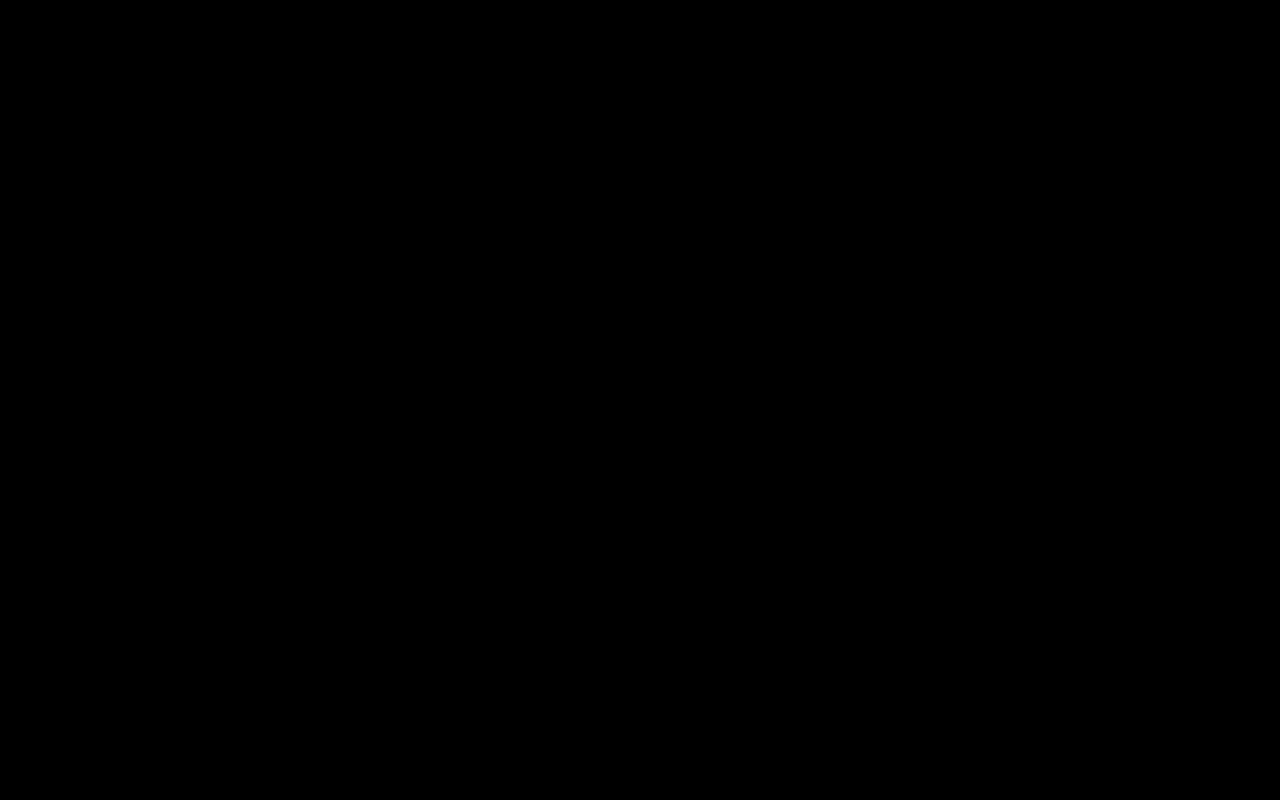
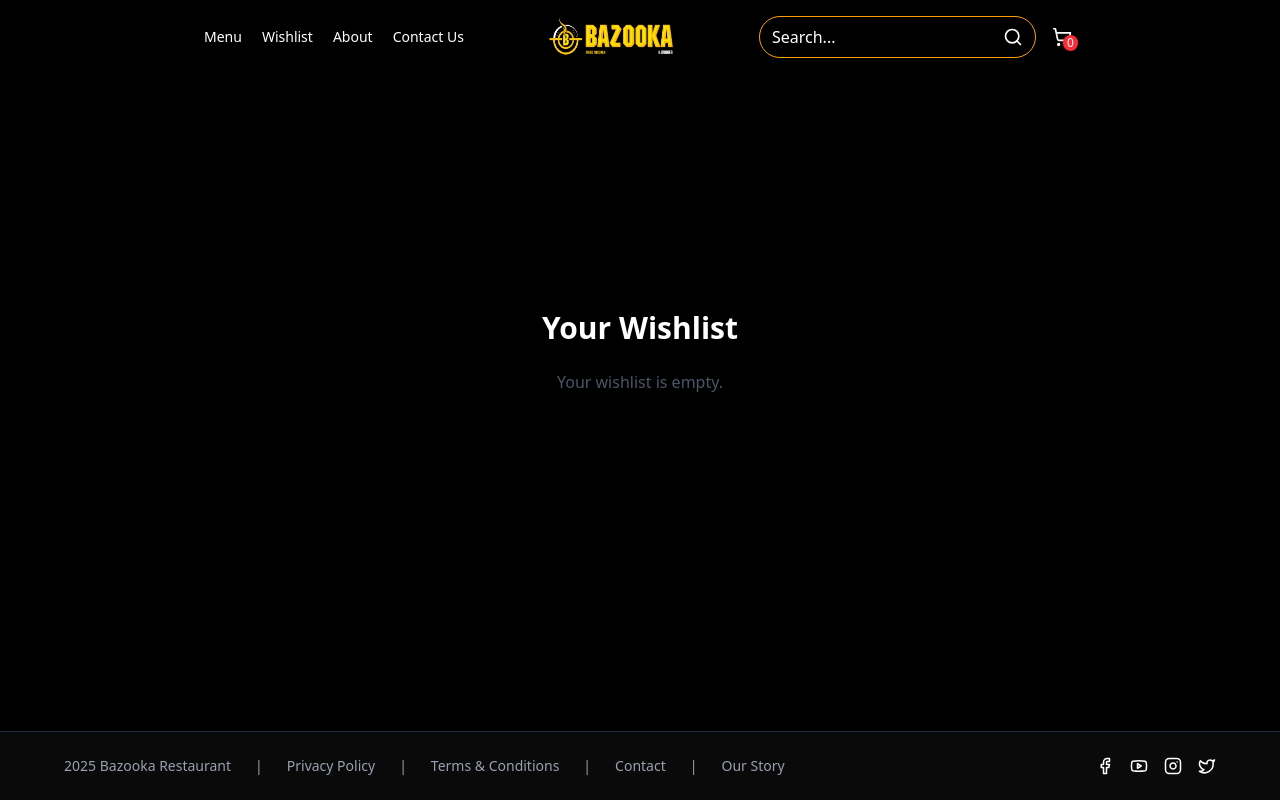
Before and after one commit to dizzyF2/restaurant-bazooka, a React (Vite) app: page /menu/wishlist in a window 1280 px wide. Before the commit this address had no page. Built offline with nearby package versions, Linux system fonts and the light colour scheme.

Commit message:
feat: add wishlist feature

```diff
--- a/src/components/ProductCard.jsx
+++ b/src/components/ProductCard.jsx
@@ -1,7 +1,13 @@
 import { Heart, Plus } from "lucide-react"
+import { useWishlist } from "../context/WishlistContext";
 
 
-function ProductCard({image, title, description, price, category}) {
+function ProductCard({ recipe }) {
+
+    const { image, name: title, cuisine: category, id } = recipe;
+    const description = recipe.instructions.slice(0, 100) + "..."
+    const price = (recipe.caloriesPerServing / 10).toFixed(2)
+    const { toggleWishlist, isWishlisted } = useWishlist();
 
     return (
         <div className="group relative w-full max-w-[300px] flex flex-col items-start justify-between overflow-hidden rounded-lg bg-white transition-all duration-300 border border-gray-200">
@@ -13,10 +19,13 @@ function ProductCard({image, title, description, price, category}) {
                     className="absolute object-cover transition-transform duration-300 group-hover:scale-105"
                 />
                 <button
+                    onClick={() => toggleWishlist(recipe)}
                     className="absolute top-2 right-2 z-10 rounded-full bg-white/90 p-1.5 text-black hover:text-red-500 transition-all duration-200 hover:bg-white hover:scale-110 cursor-pointer"
                 >
                     <Heart
-                        className={`h-3 w-3 transition-colors duration-200 `}
+                        className={`h-3 w-3 transition-colors duration-200 ${
+                        isWishlisted(id) ? 'fill-red-500 text-red-500' : 'text-black'
+                    }`}
                     />
                 </button>
 
--- a/src/components/RecipesList.jsx
+++ b/src/components/RecipesList.jsx
@@ -6,11 +6,7 @@ function RecipesList({ recipes }) {
             {recipes.map(recipe => (
                 <ProductCard
                     key={recipe.id}
-                    image={recipe.image}
-                    title={recipe.name}
-                    description={recipe.instructions.slice(0, 100) + "..."}
-                    price={(recipe.caloriesPerServing / 10).toFixed(2)}
-                    category={recipe.cuisine}
+                    recipe={recipe}
                 />
             ))}
         </div>
--- a/src/components/layouts/Header.jsx
+++ b/src/components/layouts/Header.jsx
@@ -11,6 +11,7 @@ function header() {
             <div className='bg-[#000000b7] flex items-center justify-between gap-5 w-[70%] mx-auto mt-2 py-2 px-3 rounded-full backdrop-blur-md'>
                 <ul className="order-1 hidden md:flex items-center justify-center gap-5 md:text-xs lg:text-sm">
                     <Link to={"/menu"} className="text-white hover:text-primary duration-300 cursor-pointer">Menu</Link>
+                    <Link to={"/menu/wishlist"} className="text-white hover:text-primary duration-300 cursor-pointer">Wishlist</Link>
                     <li className="text-white hover:text-primary duration-300 cursor-pointer">About</li>
                     <Link to={"/contact"} className="text-white hover:text-primary duration-300 cursor-pointer">Contact Us</Link>
                 </ul>
--- /dev/null
+++ b/src/context/WishlistContext.jsx
@@ -0,0 +1,33 @@
+import { createContext, useContext, useEffect, useState } from "react";
+
+const WishlistContext = createContext();
+
+export function WishlistProvider({ children }) {
+    const [wishlist, setWishlist] = useState(() => {
+        const stored = localStorage.getItem("wishlist");
+        return stored ? JSON.parse(stored) : [];
+    });
+
+    useEffect(() => {
+        localStorage.setItem("wishlist", JSON.stringify(wishlist));
+    }, [wishlist]);
+
+    const toggleWishlist = (recipe) => {
+        setWishlist((prev) => {
+        const exists = prev.some((item) => item.id === recipe.id);
+        if (exists) return prev.filter((item) => item.id !== recipe.id);
+        return [...prev, recipe];
+        });
+    };
+
+    const isWishlisted = (id) => wishlist.some((item) => item.id === id);
+
+    return (
+        <WishlistContext.Provider value={{ wishlist, toggleWishlist, isWishlisted }}>
+        {children}
+        </WishlistContext.Provider>
+    );
+}
+
+// eslint-disable-next-line react-refresh/only-export-components
+export const useWishlist = () => useContext(WishlistContext);
--- a/src/main.jsx
+++ b/src/main.jsx
@@ -6,17 +6,22 @@ import Menu from './pages/Menu.jsx'
 import { BrowserRouter, Route, Routes } from 'react-router-dom'
 import Layout from './layouts/Layout.jsx'
 import ContactUs from './pages/ContactUs.jsx'
+import { WishlistProvider } from './context/WishlistContext.jsx'
+import Wishlist from './pages/Wishlist.jsx'
 
 createRoot(document.getElementById('root')).render(
   <StrictMode>
     <BrowserRouter>
+      <WishlistProvider>
         <Routes>
           <Route element={<Layout />}>
             <Route path="/" element={<App />} />
             <Route path="/menu" element={<Menu />} />
             <Route path="/contact" element={<ContactUs />} />
+            <Route path="/menu/wishlist" element={<Wishlist />} />
           </Route>
         </Routes>
+      </WishlistProvider>
     </BrowserRouter>
   </StrictMode>,
 )
--- /dev/null
+++ b/src/pages/Wishlist.jsx
@@ -0,0 +1,26 @@
+import ProductCard from "../components/ProductCard";
+import { useWishlist } from "../context/WishlistContext";
+
+
+
+function Wishlist() {
+    const { wishlist } = useWishlist();
+
+    return (
+        <section className="flex flex-col items-center justify-center mt-28 py-10 px-5 min-h-[60vh]">
+            <h1 className="text-3xl font-bold mb-6 text-center">Your Wishlist</h1>
+
+            {wishlist.length === 0 ? (
+                <p className="text-center text-gray-600">Your wishlist is empty.</p>
+            ) : (
+                <div className="grid grid-cols-1 sm:grid-cols-2 md:grid-cols-3 lg:grid-cols-4 items-center justify-center gap-6">
+                {wishlist.map((recipe) => (
+                    <ProductCard key={recipe.id} recipe={recipe} />
+                ))}
+                </div>
+            )}
+        </section>
+    );
+}
+
+export default Wishlist;
```
Lines whose indentation alone changed are shown as unchanged.
